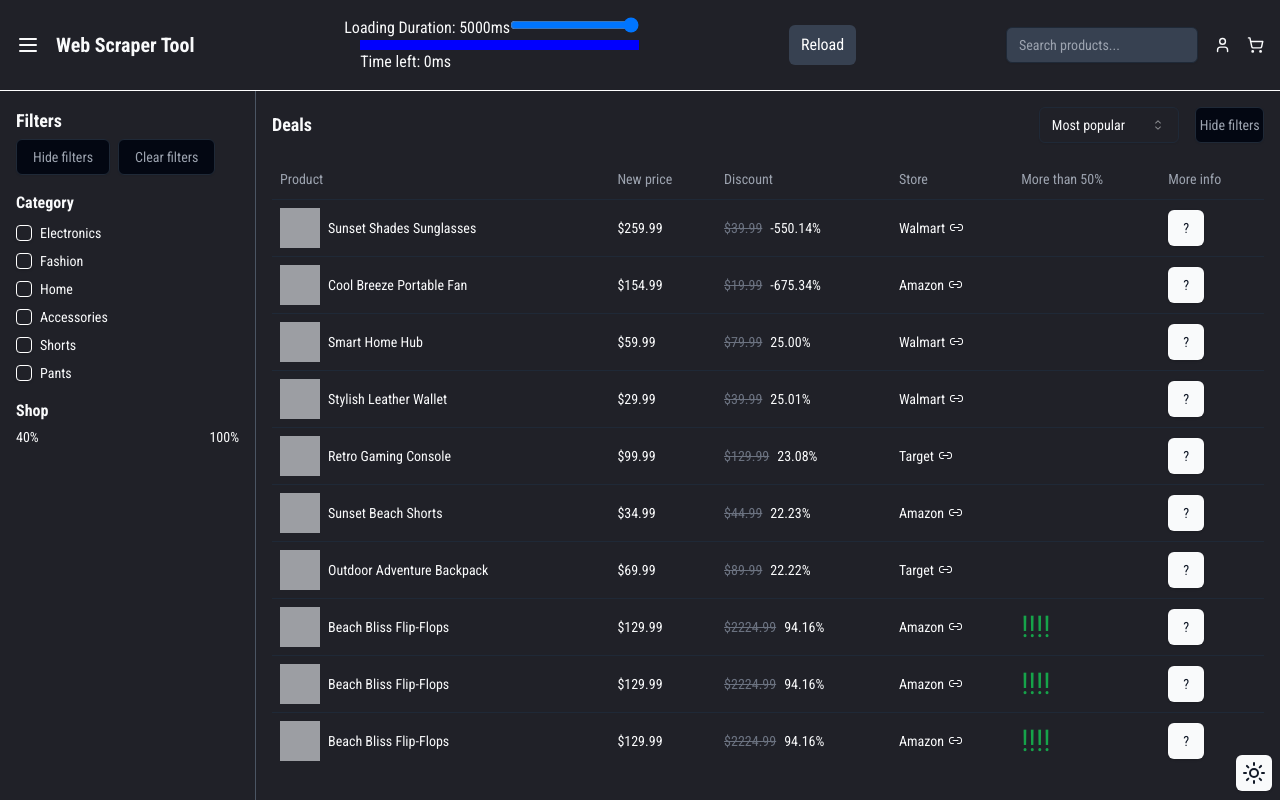
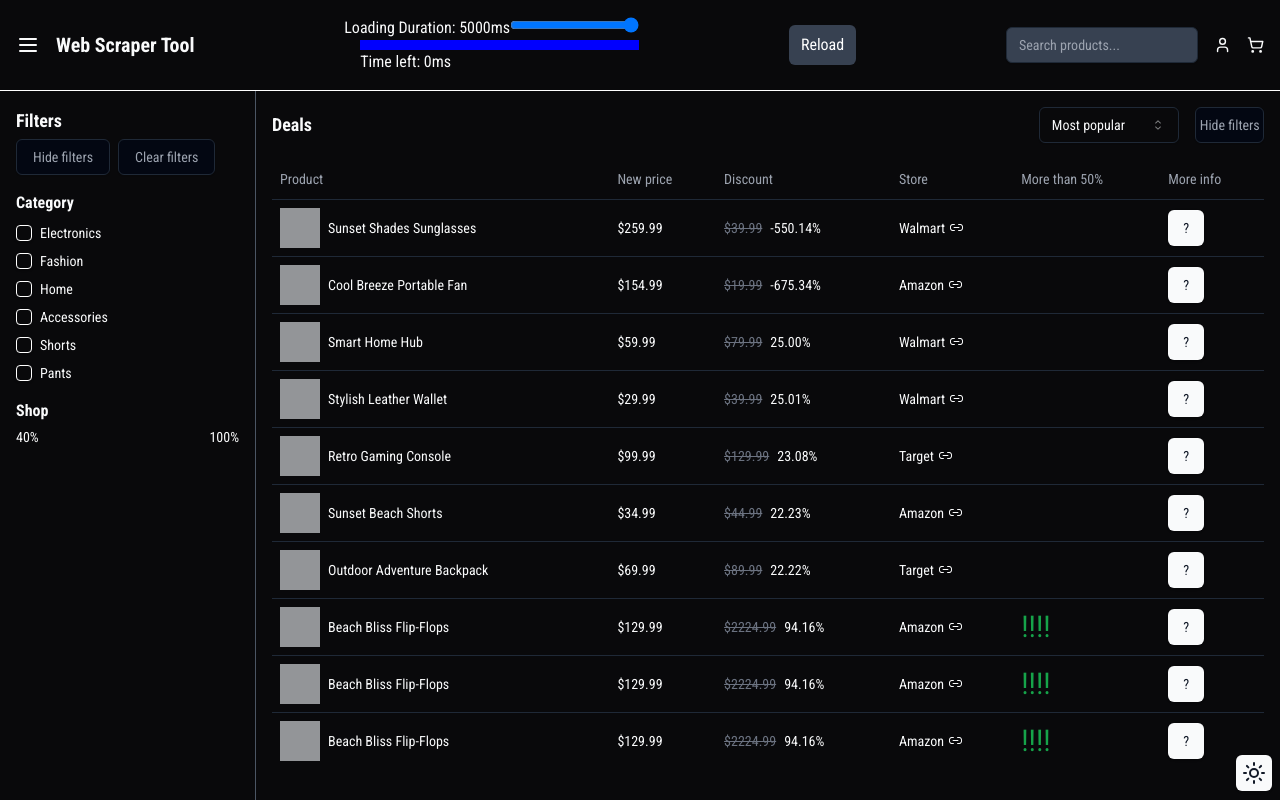
Before and after one commit to remcostoeten/Web-scraper-ui, a Next.js app: page / in a window 1280 px wide. Shown: the top 800 px of the page. Built offline with nearby package versions, Linux system fonts and the light colour scheme.

Commit message:
feat: MVP Done

```diff
--- a/src/app/layout.tsx
+++ b/src/app/layout.tsx
@@ -22,8 +22,8 @@ export default function RootLayout({
 }>) {
     return (
         <html lang="en" className="dark">
-            <body className={`${inter.className} bg-[#202128]`}>{children}</body>
-            <Toaster />
+            <body className={`${inter.className} bg-[#09090b]`}>{children}</body>
+            <Toaster invert />
         </html>
     );
 }
--- a/src/app/page.tsx
+++ b/src/app/page.tsx
@@ -326,8 +326,11 @@ export default function Component() {
                             <PaginationContent>
                                 <PaginationItem>
                                     <PaginationPrevious
-                                        onClick={() => handlePageChange(currentPage - 1)}
-                                        disabled={currentPage === 1}
+                                        onClick={() => {
+                                            if (currentPage !== 1) {
+                                                handlePageChange(currentPage - 1);
+                                            }
+                                        }}
                                     />
                                 </PaginationItem>
                                 {[...Array(totalPages)].map((_, index) => (
@@ -342,8 +345,11 @@ export default function Component() {
                                 ))}
                                 <PaginationItem>
                                     <PaginationNext
-                                        onClick={() => handlePageChange(currentPage + 1)}
-                                        disabled={currentPage === totalPages}
+                                        onClick={() => {
+                                            if (currentPage !== totalPages) {
+                                                handlePageChange(currentPage + 1);
+                                            }
+                                        }}
                                     />
                                 </PaginationItem>
                             </PaginationContent>
--- a/src/components/theme/ToggleTheme.tsx
+++ b/src/components/theme/ToggleTheme.tsx
@@ -1,24 +1,34 @@
+'use client'
+
+import { useEffect, useState } from 'react';
 import { MoonIcon, SunIcon } from 'lucide-react';
 import { Button } from '../ui/button';
 import { toast } from 'sonner';
 export default function ToggleTheme() {
-    const htmlElement = document.getElementsByTagName('html')[0];
+    const [htmlElement, setHtmlElement] = useState<HTMLDivElement | null>(null);
+
+    useEffect(() => {
+        const element = document.getElementsByTagName('html')[0];
+        setHtmlElement(element as any);
+    }, []);
 
     const handleToggle = () => {
+        if (!htmlElement) return; // Ensure htmlElement is not null
+
         if (htmlElement.classList.contains('dark')) {
             htmlElement.classList.remove('dark');
             htmlElement.classList.add('light');
-            toast('Theme changed to light mode')
+            toast('Theme changed to light mode');
         } else {
             htmlElement.classList.remove('light');
             htmlElement.classList.add('dark');
-            toast('Theme changed to dark mode')
+            toast('Theme changed to dark mode');
         }
     };
 
     return (
-
-        <Button size='icon' onClick={handleToggle}>
-            {htmlElement.classList.contains('dark') ? <SunIcon /> : <MoonIcon />} </Button>
+        <Button size="icon" onClick={handleToggle}>
+            {htmlElement?.classList.contains('dark') ? <SunIcon /> : <MoonIcon />}
+        </Button>
     );
 }
```
